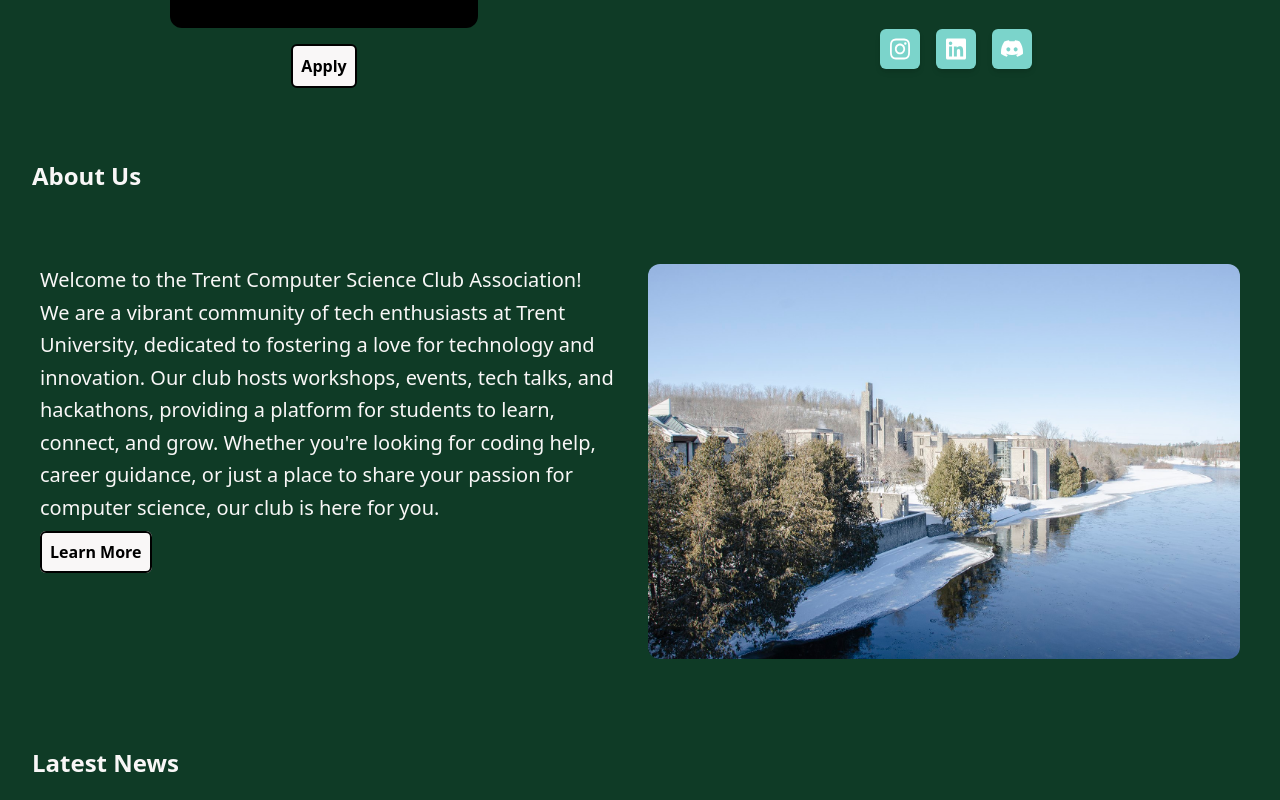
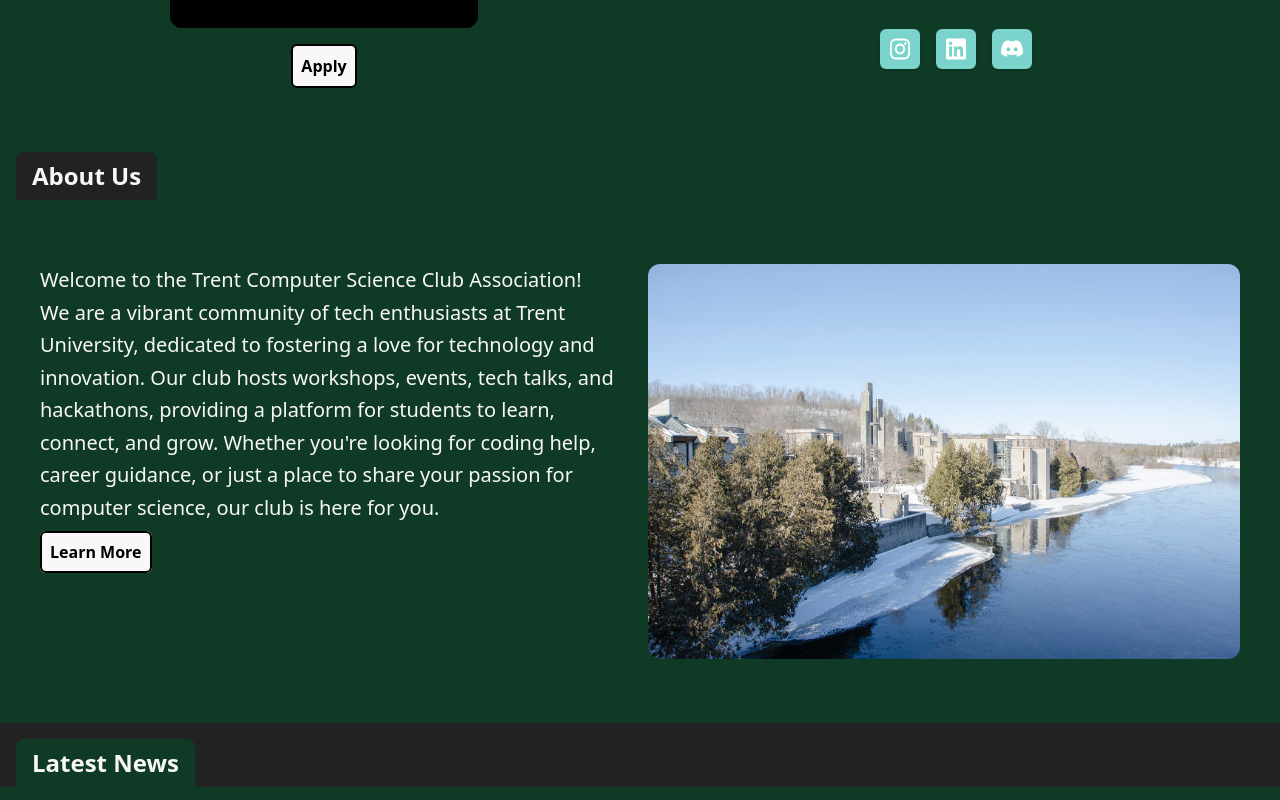
Before and after one commit to Trent-Computer-Science-Club-Association/ClubWebsite, a Next.js app: page / in a window 1280 px wide. Shown: the part 440-1240 px from the top of the page. Built offline with nearby package versions, Linux system fonts and the light colour scheme.

Commit message:
chore(home): Some quick cleanup

```diff
--- a/components/Footer.tsx
+++ b/components/Footer.tsx
@@ -25,8 +25,9 @@ export default function Footer() {
       {/* Right side */}
       <div className={styles.right}>
         <div className={styles.socialMedia}>
-          {config.heroIcons.map((icon) => (
+          {config.heroIcons.map((icon, index) => (
             <Button
+              key={index}
               icon={icon.path}
               altText={icon.altText}
               type={ButtonType.SOCIAL_DARK}
--- a/layouts/SectionHeader.tsx
+++ b/layouts/SectionHeader.tsx
@@ -7,14 +7,8 @@ const SectionLocation = {
 } as const;
 
 const SectionHeaderStyle = {
-  BLACK_ON_GREEN: {
-    bg: 'bg-color-1',
-    fg: 'bg-color-3',
-  },
-  GREEN_ON_BLACK: {
-    bg: 'bg-color-3',
-    fg: 'bg-color-1',
-  },
+  BLACK_ON_GREEN: styles.style1,
+  GREEN_ON_BLACK: styles.style2,
 } as const;
 
 type LocationType = (typeof SectionLocation)[keyof typeof SectionLocation];
@@ -32,8 +26,8 @@ export default function SectionHeader({
   location = SectionLocation.LEFT_ALIGNED,
 }: Props) {
   return (
-    <div className={`${styles.sectionHeader} ${style.bg} ${location}`}>
-      <span className={`${styles.sectionHeaderContainer} ${style.fg}`}>
+    <div className={`${styles.sectionHeader} ${style} ${location}`}>
+      <span className={`${styles.sectionHeaderContainer}`}>
         <h2 className={styles.sectionHeaderTitle}>{title}</h2>
       </span>
     </div>
--- a/pages/index.tsx
+++ b/pages/index.tsx
@@ -33,15 +33,13 @@ export default function Home() {
             const textSectionStyle =
               index % 2 === 0 ? TextSectionStyle.BLACK : TextSectionStyle.GREEN;
             return (
-              <>
+              <section key={index}>
                 <SectionHeader
-                  key={index}
                   title={section.title}
                   style={sectionStyle}
                   location={location}
                 />
                 <TextSection
-                  key={index}
                   imagePath={section.image}
                   altText={section.imageAlt}
                   text={section.text}
@@ -51,7 +49,7 @@ export default function Home() {
                   })}
                   {...(section.buttonRoute && { link: section.buttonRoute })}
                 />
-              </>
+              </section>
             );
           })}
           <SectionHeader
--- a/styles/layouts/SectionHeader.module.scss
+++ b/styles/layouts/SectionHeader.module.scss
@@ -14,3 +14,14 @@
 .sectionHeaderTitle {
   @apply text-2xl font-bold text-center text-color-2;
 }
+
+
+// Header Variants
+.style1 {
+  @apply bg-color-1;
+  & > span { @apply bg-color-3; }
+}
+.style2 {
+  @apply bg-color-3;
+  & > span { @apply bg-color-1; }
+}
```
